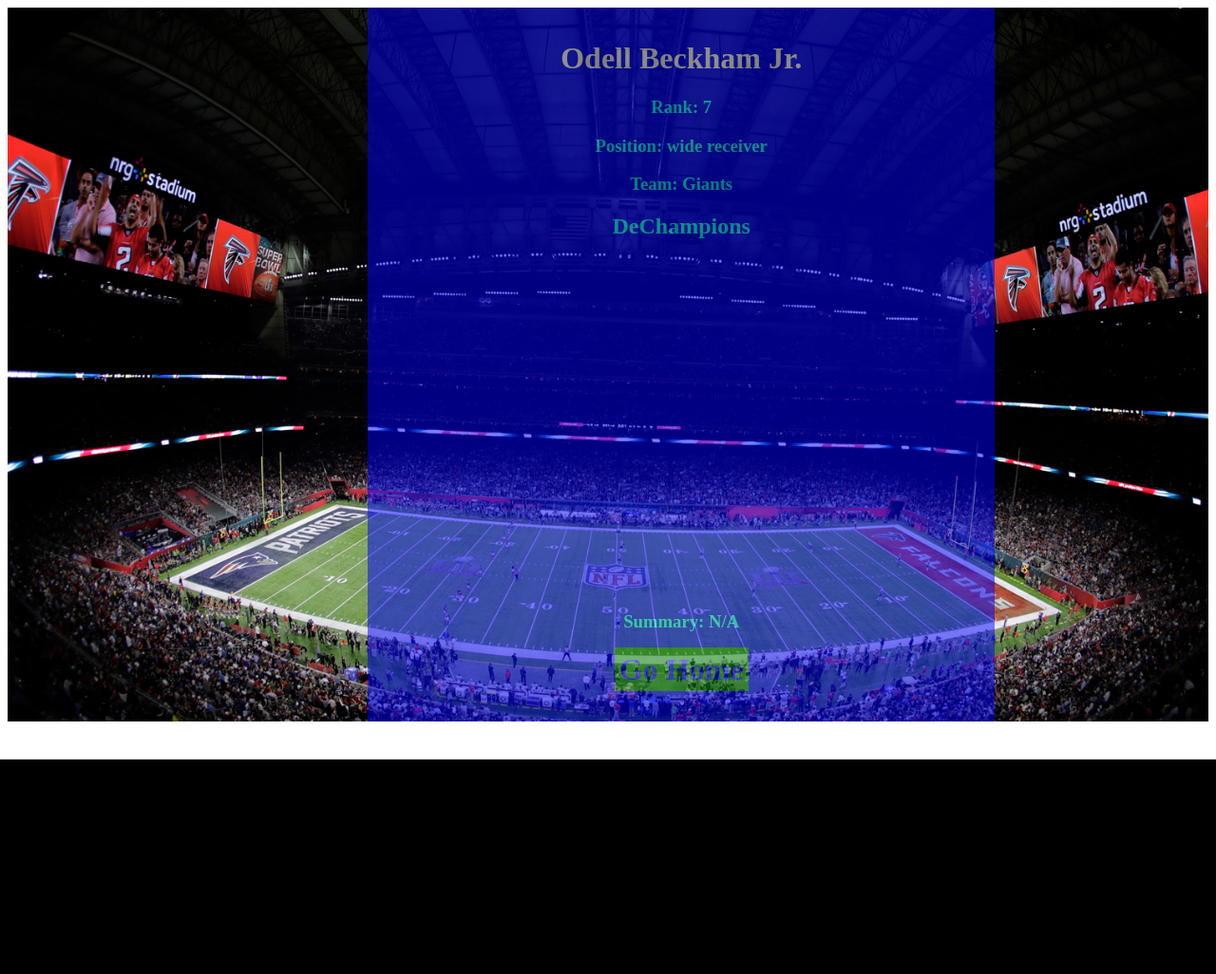
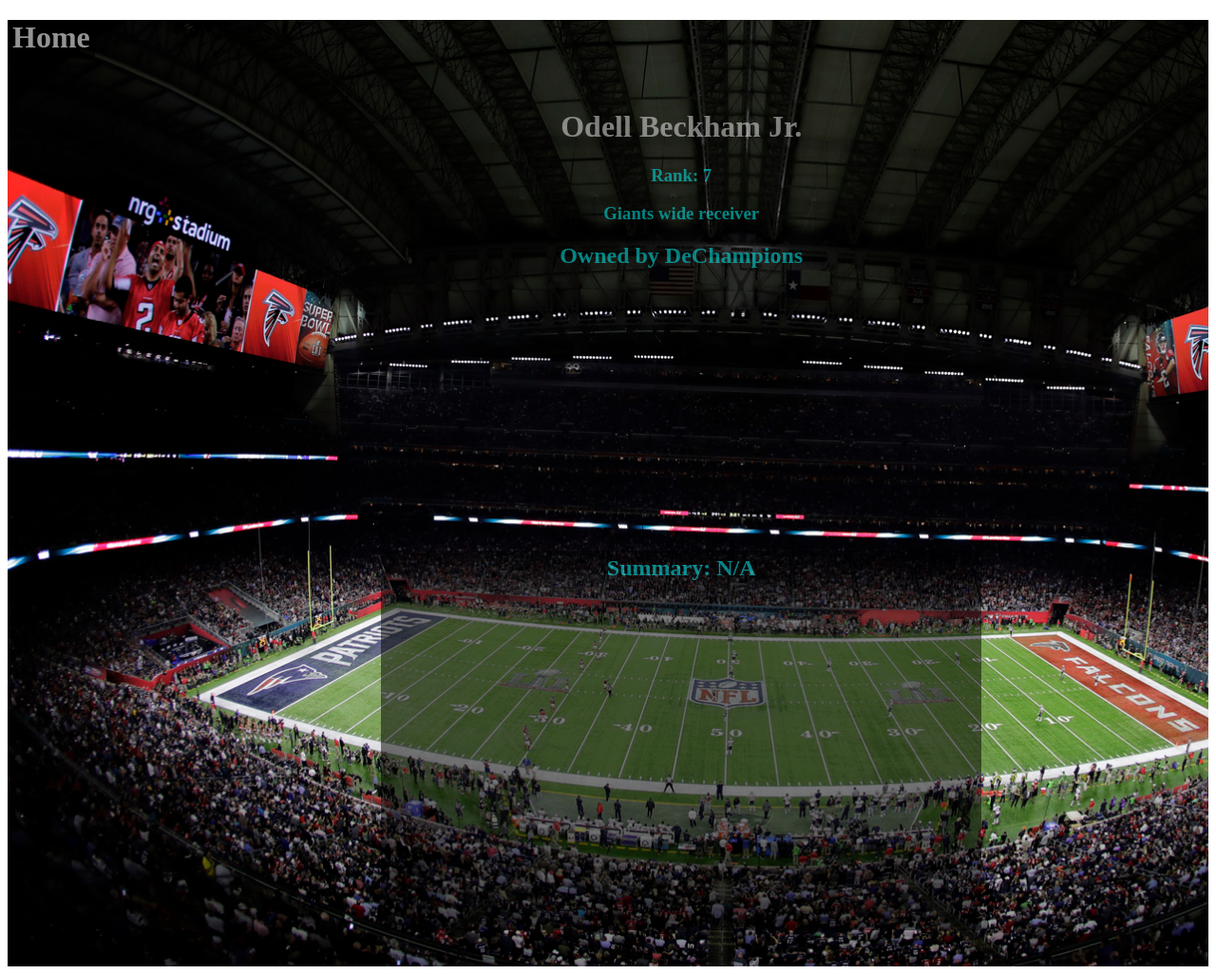
Before and after one commit to codejoy-wins/Westlake-Fantasy-Football, a Django app: template apps/football/templates/football/player.html in a window 1280 px wide. Shown: the whole page at 95% size. Before the commit the page ends 800 px from the top, so only its background shows below. Run offline with Django 3.2, Linux system fonts and the light colour scheme; the template is opened without the code that fills it: values that come from a table or form of the project are taken from there, others are empty; data comes from the database, SQL or seed files in the repository; both versions use the stored data as it was after the commit; parts of the project's set-up code (start-up, migrations or seed data) failed here and were passed over.

Commit message:
Added more player info and restyled

```diff
--- a/apps/football/static/football/css/player.css
+++ b/apps/football/static/football/css/player.css
@@ -5,7 +5,7 @@
 
 #details{
     margin-left:30%;
-    background-color:blue;
+    /* background-color:blue; */
     opacity: .5;
     display: inline-block;
     padding: 14px;
@@ -13,8 +13,8 @@
     text-align: center;
 }
 #spacer {
-    height:400px;
-    background-color:blue;
+    height:300px;
+    /* background-color:blue; */
 }
 /* unidentified player */
 .basic{
@@ -50,15 +50,63 @@
 /* Julio Jones */
 .Julio{
     background-image:url('/static/football/images/julio.jpg');
-    background-size: cover;
+    /* background-size: cover; */
+    background-size: 39cm;
+    background-repeat: no-repeat;
     color: rgb(227, 41, 8);
     text-align: right;
 }
+/* Cam Newton */
+.Cam{
+    background-image:url('/static/football/images/cam.jpg');
+    background-size: cover;
+    color: rgb(0, 225, 255);
+    text-align: right;
+}
+/* Michael Thomas */
+.MT{
+    background-image:url('/static/football/images/MT.jpg');
+    background-size: cover;
+    color: gold;
+    text-align: right;
+}
+/* Davante Adams */
+.Davante{
+    background-image:url('/static/football/images/Davante.jpeg');
+    background-size: cover;
+    color: green;
+    text-align: right;
+}
+/* Zach Ertz */
+.Ertz{
+    background-image:url('/static/football/images/zach.png');
+    background-size: cover;
+    color: white;
+    text-align: right;
+}
+
+
+
+
 #gohome a{
     text-decoration: none;
     text-decoration-line: none;
     text-decoration-color: black;
-    color:blue;
-    background-color:green;
+    color:whitesmoke;
+    background-color:black;
     padding: 5px;
+    padding-top:0px;
+    opacity: .6;
 }
+
+#gohome a:hover {
+    background-color:blue;
+}
+
+#summary {
+    background-color:black;
+    line-height: 150%;
+    font-size: 3ch;
+    overflow: auto;
+    height: 400px;
+}
--- a/apps/football/static/football/css/style.css
+++ b/apps/football/static/football/css/style.css
@@ -26,7 +26,7 @@
     display:inline-block;
     padding: 40px;
     margin:20px;
-    /* background-color:rgb(17, 218, 17); */
+    background-color:black;
     height:600px;
 }
 #users{
@@ -121,6 +121,8 @@ body {
     background-color:gold;
     opacity: .4;
     display: inline-block;
+    font-size: 4ch;
+    line-height: 150%;
 }
 #aqua{
     color:aqua;
--- a/apps/football/templates/football/player.html
+++ b/apps/football/templates/football/player.html
@@ -9,19 +9,20 @@
     <link rel="stylesheet" href="{% static 'football/css/player.css' %}">
 </head>
 <body>
+
     <div class = "{{player.identifier}}">
+            <div id ="gohome">
+                    <h1><a href="/">Home</a></h1>
+            </div>
             <div id ="details">
                     <h1 id ="green">{{player.first_name}} {{player.last_name}}</h1>
                     <h3>Rank: {{player.rank}}</h4>
-                    <h3>Position: {{player.position}}</h5>
-                    <h3>Team: {{player.nfl_team}}</h6>
+                    <h3>{{player.nfl_team}} {{player.position}}</h3>
                         <div id = "spacer">
-                            <h2>{{player.owner.team_name}}</h2>
+                            <h2>Owned by {{player.owner.team_name}}</h2>
                         </div>
-                    <h3>Summary: {{player.summary}}</h3>
-                    <div id ="gohome">
-                            <h1><a href="/">Go Home</a></h1>
-                    </div>
+                    <h3 id = "summary">Summary: {{player.summary}}</h3>
+
 
             </div>
     </div>
--- a/apps/football/templates/football/teamx.html
+++ b/apps/football/templates/football/teamx.html
@@ -20,12 +20,12 @@
             <h4>Record: {{user.wins}}-{{user.losses}}</h4>
        </div>
        <div></div>
-       <div id="my_players">
+       <!-- <div id="my_players">
             <h1>{{user.first_name}}'s Players</h1>
             {% for player in my_players %}
                  <p>{{player.first_name}} {{player.last_name}} {{player.position}}</p>
             {% endfor %}
-       </div>
+       </div> -->
        <div></div>
        <div id ="new">
            <h2>Roster</h2>
```
Also changed, not shown: apps/football/static/football/images/Davante.jpeg (added), apps/football/static/football/images/MT.jpg (added), apps/football/static/football/images/cam.jpg (added), apps/football/static/football/images/ertz.jpg (added), apps/football/static/football/images/zach.png (added), db.sqlite3.
